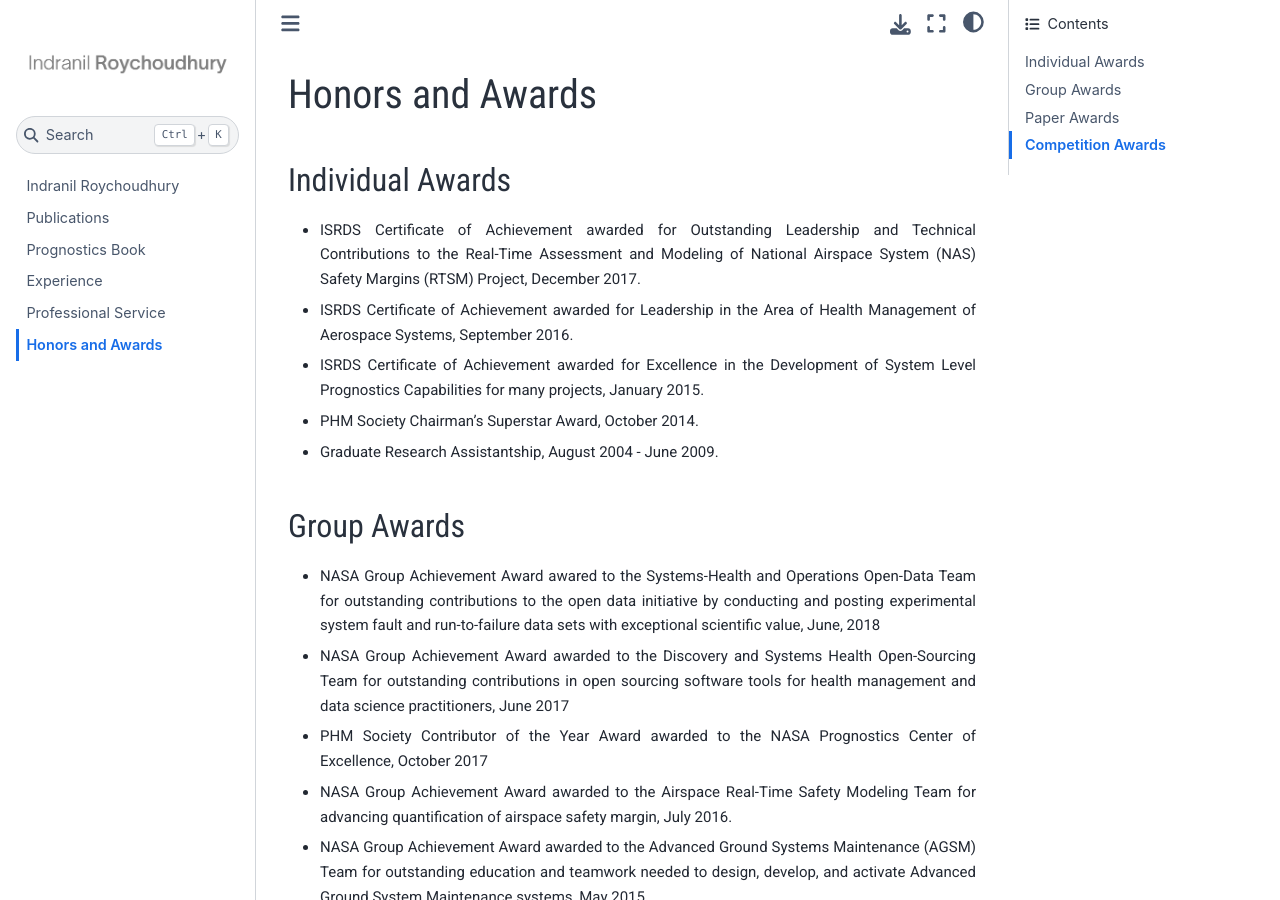
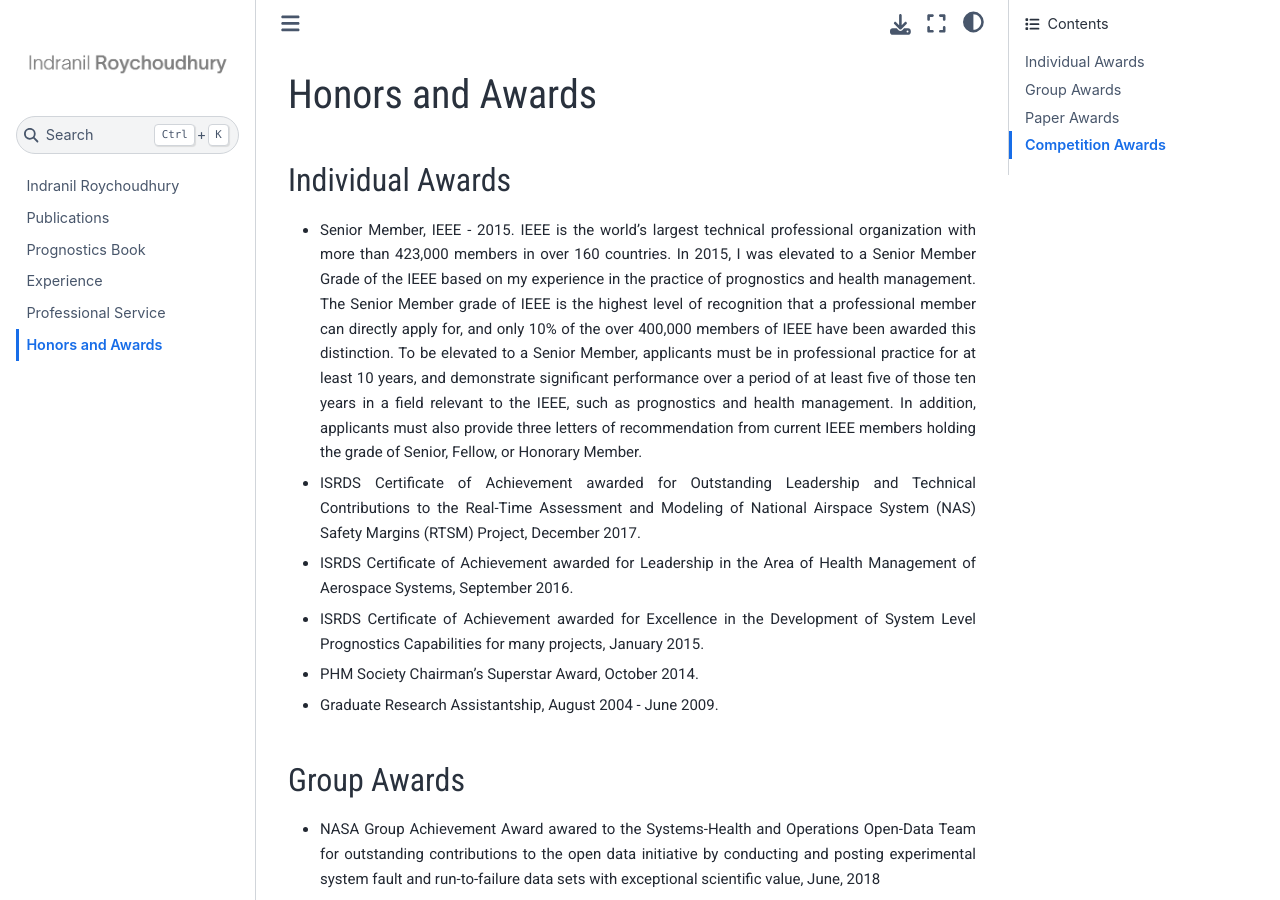
Before and after one commit to indranilrc/home, a Jupyter Book: the page built from awards.md, in a window 1280 px wide and 900 px high. Built offline with Jupyter Book 1.0.4 settings and Sphinx 7.4.7 and the Sphinx Book theme 1.1.4, drawn with Linux system fonts in a browser that asks for light colours.

Commit message:
Update awards.md

```diff
--- a/awards.md
+++ b/awards.md
@@ -2,6 +2,7 @@
 
 ## Individual Awards
 
+* Senior Member, IEEE - 2015. IEEE is the world's largest technical professional organization with more than 423,000 members in over 160 countries. In 2015, I was elevated to a Senior Member Grade of the IEEE based on my experience in the practice of prognostics and health management. The Senior Member grade of IEEE is the highest level of recognition that a professional member can directly apply for, and only 10% of the over 400,000 members of IEEE have been awarded this distinction. To be elevated to a Senior Member, applicants must be in professional practice for at least 10 years, and demonstrate significant performance over a period of at least five of those ten years in a field relevant to the IEEE, such as prognostics and health management. In addition, applicants must also provide three letters of recommendation from current IEEE members holding the grade of Senior, Fellow, or Honorary Member.
 * ISRDS Certificate of Achievement awarded for Outstanding Leadership and Technical Contributions to the Real-Time Assessment and Modeling of National Airspace System (NAS) Safety Margins (RTSM) Project, December 2017.
 * ISRDS Certificate of Achievement awarded for Leadership in the Area of Health Management of Aerospace Systems, September 2016.
 * ISRDS Certificate of Achievement awarded for Excellence in the Development of System Level Prognostics Capabilities for many projects, January 2015.
```
